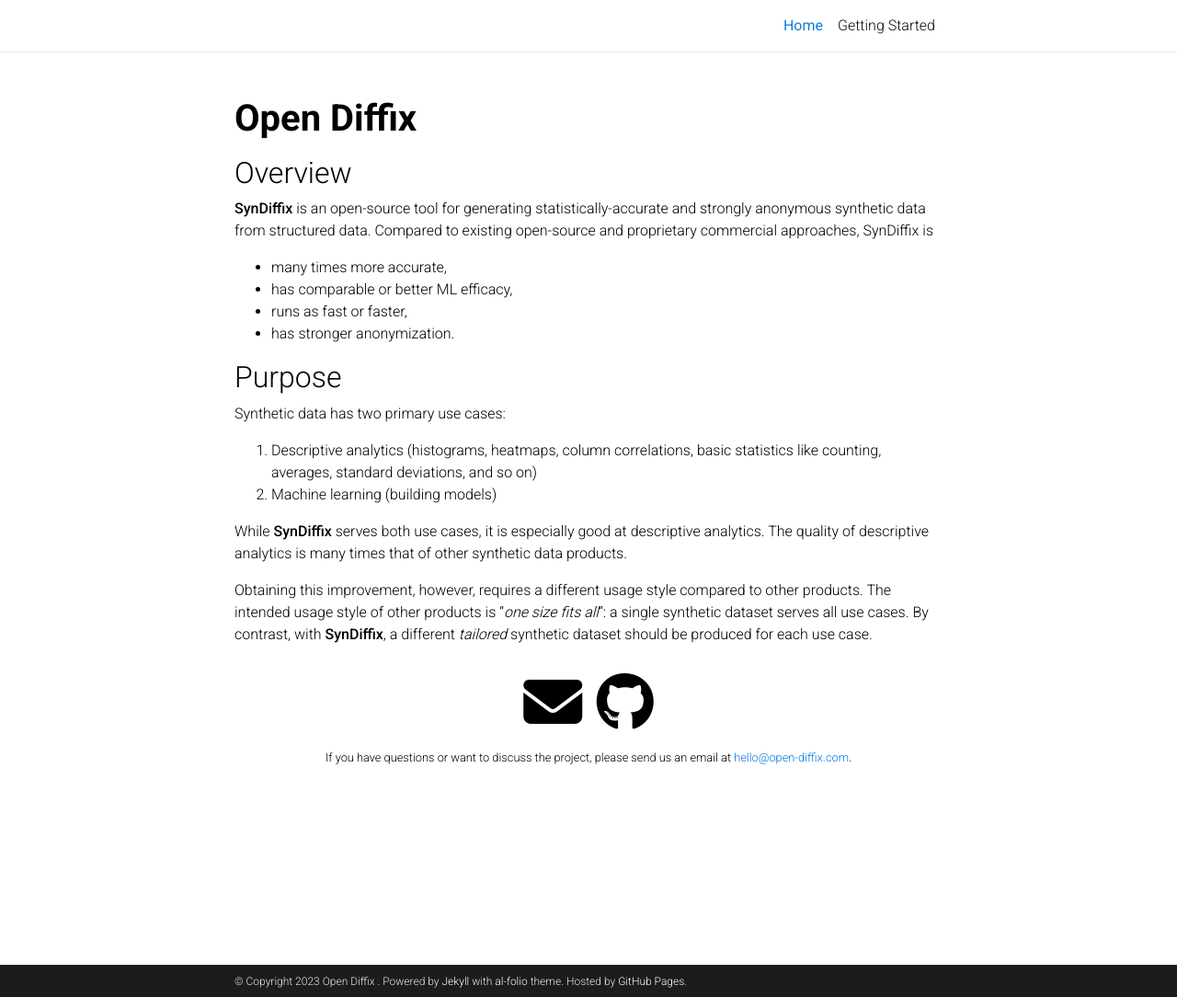
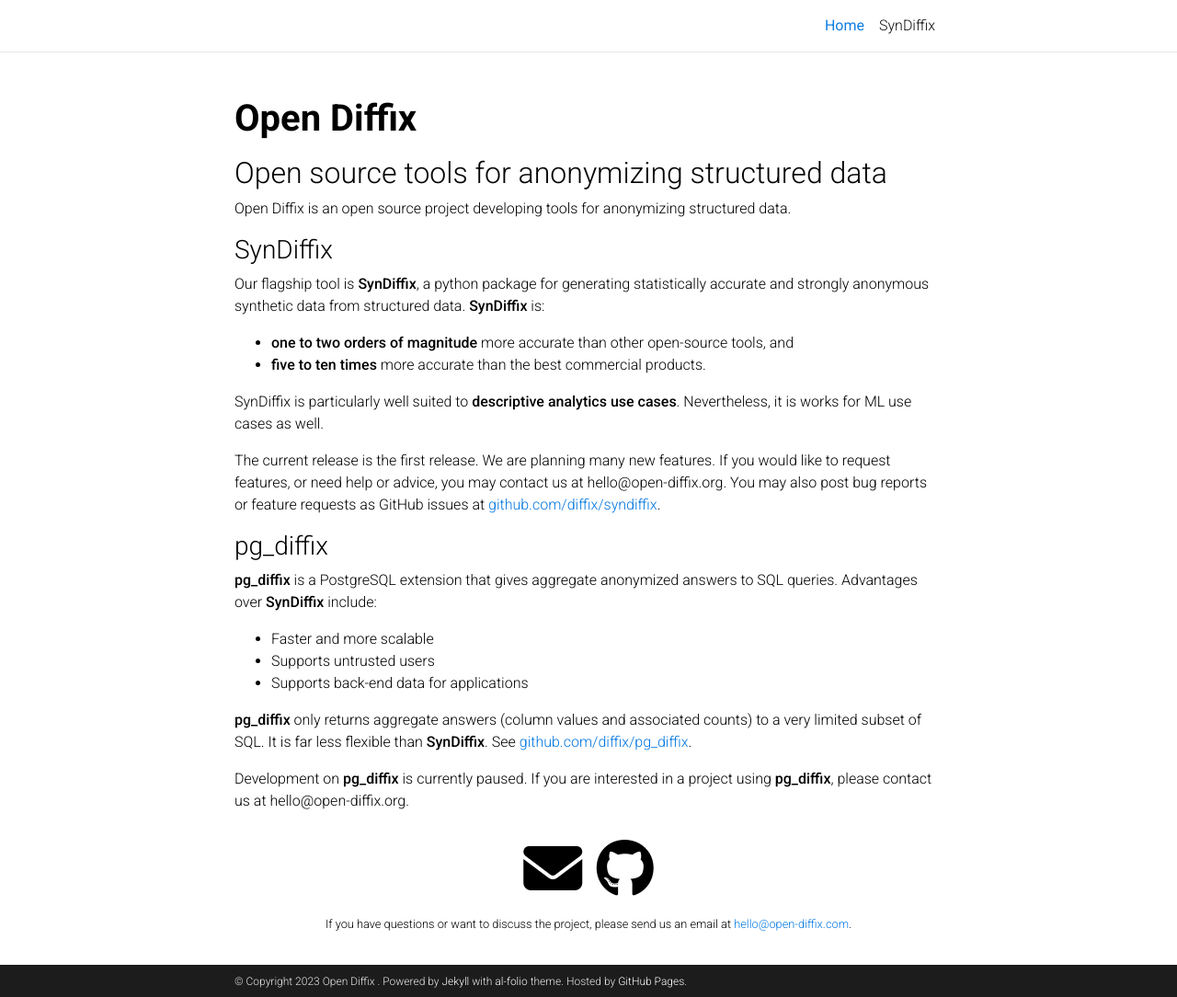
Before and after one commit to diffix/diffix.github.io, a Jekyll site: the page built from _pages/home.md, in a window 1280 px wide and 1084 px high. Shown: the whole window at 92% size. Built offline with Jekyll 4.4.1, drawn with Linux system fonts in a browser that asks for light colours; comment, search, counter and statistics services are not loaded; a style sheet for code colours, icons or effects is not loaded.

Commit message:
initial content

```diff
--- a/_pages/home.md
+++ b/_pages/home.md
@@ -7,22 +7,28 @@
 social: true  # includes social icons at the bottom of the page
 ---
 
-## Overview
+## Open source tools for anonymizing structured data
 
-**SynDiffix** is an open-source tool for generating statistically-accurate and strongly anonymous synthetic data from structured data. Compared to existing open-source and proprietary commercial approaches, SynDiffix is
+Open Diffix is an open source project developing tools for anonymizing structured data.
 
-- many times more accurate,
-- has comparable or better ML efficacy,
-- runs as fast or faster,
-- has stronger anonymization.
+### SynDiffix
 
-## Purpose
+Our flagship tool is [**SynDiffix**](/syndiffix), a python package for generating statistically accurate and strongly anonymous synthetic data from structured data. **SynDiffix** is:
+* **one to two orders of magnitude** more accurate than other open-source tools, and
+* **five to ten times** more accurate than the best commercial products.
 
-Synthetic data has two primary use cases:
+SynDiffix is particularly well suited to **descriptive analytics use cases**. Nevertheless, it is works for ML use cases as well.
 
-1. Descriptive analytics (histograms, heatmaps, column correlations, basic statistics like counting, averages, standard deviations, and so on)
-2. Machine learning (building models)
+The current release is the first release. We are planning many new features. If you would like to request features, or need help or advice, you may contact us at hello@open-diffix.org. You may also post bug reports or feature requests as GitHub issues at [github.com/diffix/syndiffix](https://github.com/diffix/syndiffix).
 
-While **SynDiffix** serves both use cases, it is especially good at descriptive analytics. The quality of descriptive analytics is many times that of other synthetic data products.
+### pg_diffix
 
-Obtaining this improvement, however, requires a different usage style compared to other products. The intended usage style of other products is "*one size fits all*": a single synthetic dataset serves all use cases. By contrast, with **SynDiffix**, a different *tailored* synthetic dataset should be produced for each use case.
+**pg_diffix** is a PostgreSQL extension that gives aggregate anonymized answers to SQL queries. Advantages over **SynDiffix** include:
+
+* Faster and more scalable
+* Supports untrusted users
+* Supports back-end data for applications
+
+**pg_diffix** only returns aggregate answers (column values and associated counts) to a very limited subset of SQL. It is far less flexible than **SynDiffix**. See [github.com/diffix/pg_diffix](https://github.com/diffix/pg_diffix).
+
+Development on **pg_diffix** is currently paused. If you are interested in a project using **pg_diffix**, please contact us at hello@open-diffix.org.
```
Also changed, not shown: _pages/getting-started.md (deleted, +0 -12 lines), _pages/syndiffix.md (added, +40 -0 lines).
